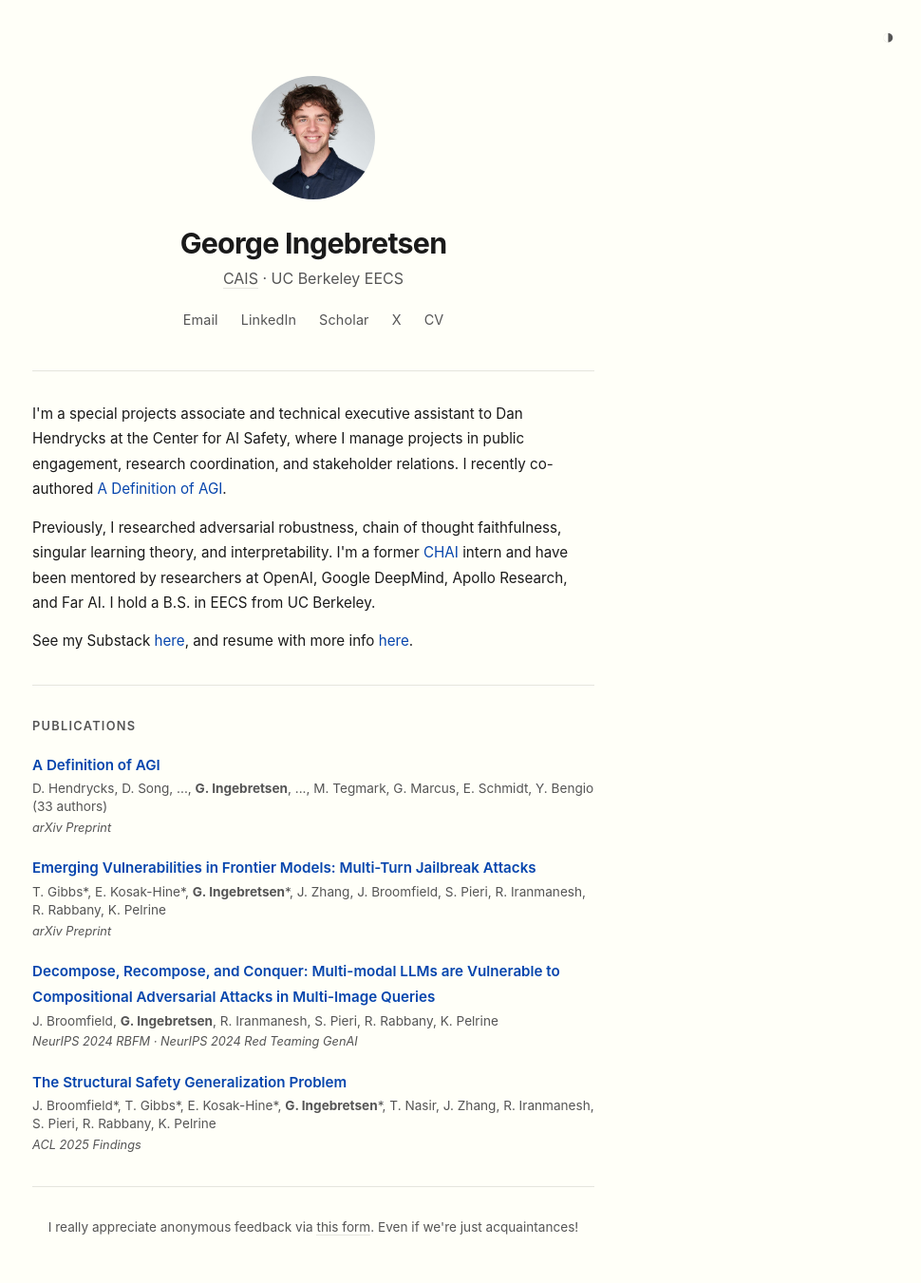
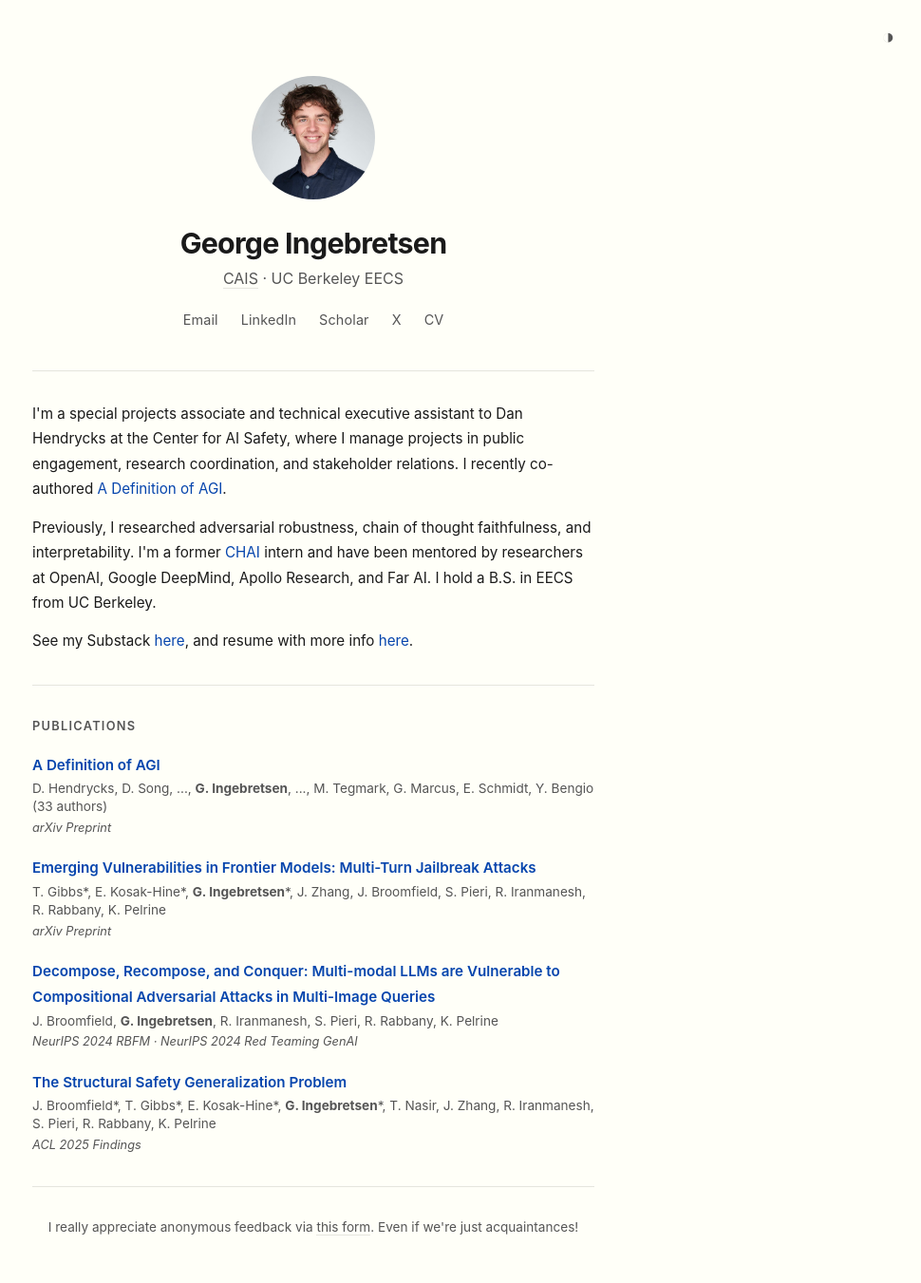
Before and after one commit to Georgeingebretsen/georgeingebretsen.github.io, a Jekyll site: the page built from index.md, in a window 1280 px wide. Shown: the whole page at 95% size, without its empty margins (310-1280 px from the left). Built offline with Jekyll 4.4.1, drawn with Linux system fonts in a browser that asks for light colours.

Commit message:
Drop singular learning theory from bio
Co-Authored-By: Claude Opus 4.6 <noreply@anthropic.com>

```diff
--- a/index.md
+++ b/index.md
@@ -19,7 +19,7 @@ layout: landing
 
 <div class="bio">
   <p>I'm a special projects associate and technical executive assistant to Dan Hendrycks at the Center for AI Safety, where I manage projects in public engagement, research coordination, and stakeholder relations. I recently co-authored <a href="https://arxiv.org/abs/2510.18212" target="_blank">A Definition of AGI</a>.</p>
-  <p>Previously, I researched adversarial robustness, chain of thought faithfulness, singular learning theory, and interpretability. I'm a former <a href="https://humancompatible.ai/" target="_blank">CHAI</a> intern and have been mentored by researchers at OpenAI, Google DeepMind, Apollo Research, and Far AI. I hold a B.S. in EECS from UC Berkeley.</p>
+  <p>Previously, I researched adversarial robustness, chain of thought faithfulness, and interpretability. I'm a former <a href="https://humancompatible.ai/" target="_blank">CHAI</a> intern and have been mentored by researchers at OpenAI, Google DeepMind, Apollo Research, and Far AI. I hold a B.S. in EECS from UC Berkeley.</p>
   <p>See my Substack <a href="https://substack.com/@georgeing" target="_blank">here</a>, and resume with more info <a href="/cv.pdf" target="_blank">here</a>.</p>
 </div>
 
```
